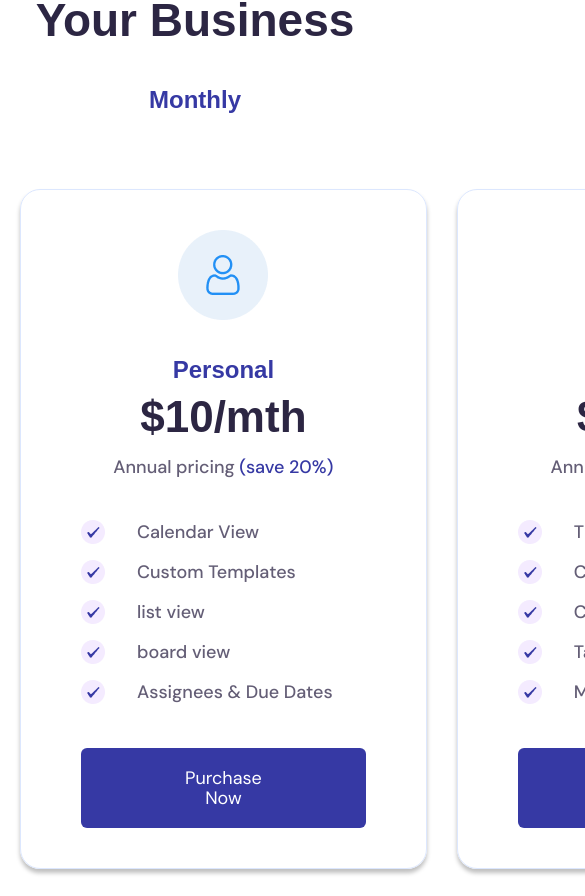
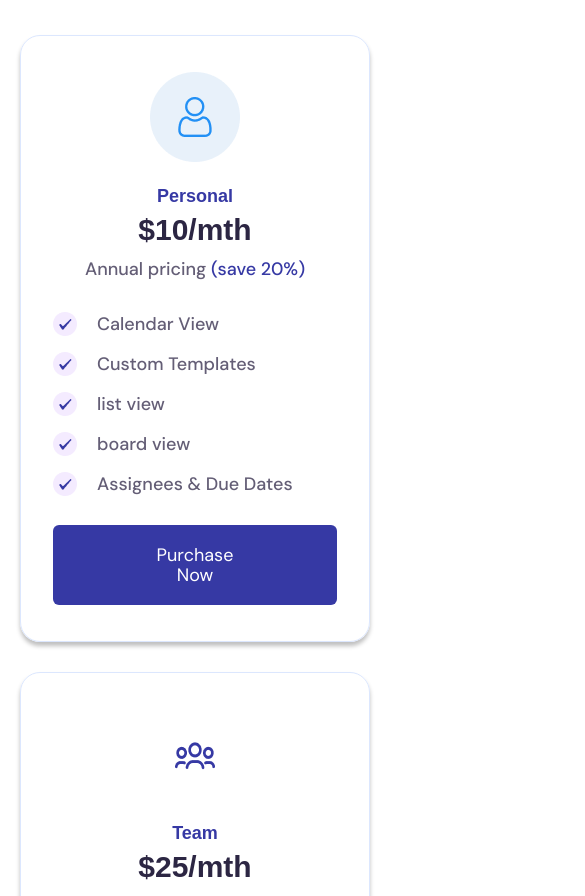
Before and after one commit to nayebislam/Innovatee, a React (Vite) app: page / in a window 390 px wide. Shown: the part 6348-7244 px from the top of the page, 585 px wide, since content can reach past the window. Built offline with nearby package versions, Linux system fonts and the light colour scheme; a web font is replaced by a local one.

Commit message:
pricing part responsive added

```diff
--- a/src/components/Pricing/Pricing.jsx
+++ b/src/components/Pricing/Pricing.jsx
@@ -7,105 +7,105 @@ import pricingcheckicon from '../../assets/pricingcheckicon.png'
 
 const Pricing = () => {
     return (
-        <section className='pb-[160px]'>
+        <section className='pb-[80px] xl:pb-[160px]'>
             <Container>
                 <div className='text-center'>
-                    <h1 className='max-w-[624px] m-auto font-primary font-bold text-[46px] leading-[58px] text-titleColor'>Pricing Designed To Fit Your Business</h1>
-                    <p className='font-primary font-bold text-[24px] leading-[100%] text-primary mt-[39px]'>Monthly</p>
+                    <h1 className='max-w-[624px] m-auto font-primary font-bold text-[26px] leading-[36px] xl:text-[46px] xl:leading-[58px] text-titleColor'>Pricing Designed To Fit Your Business</h1>
+                    <p className='font-primary font-bold text-[18px] xl:text-2xl leading-[100%] text-primary mt-[20px] xl:mt-[39px]'>Monthly</p>
                 </div>
-                <div className='flex gap-[30px] mt-[77px]'>
-                    <div className='py-[40px] px-[60px] border-[1px] border-[#DCE7FE] rounded-[20px] group hover:bg-primary hover:border-transparent transition ease-out duration-400 shadow-[0_4px_4px_0_rgba(0,0,0,0.25)]'>
+                <div className='flex flex-wrap xl:flex-nowrap gap-[30px] mt-[50px] xl:mt-[77px]'>
+                    <div className='py-9 px-8 xl:py-[40px] xl:px-[60px] border-[1px] border-[#DCE7FE] rounded-[20px] group hover:bg-primary hover:border-transparent transition ease-out duration-400 shadow-[0_4px_4px_0_rgba(0,0,0,0.25)]'>
                         <div className='flex flex-col justify-center text-center'>
                             <img className='w-[90px] m-auto' src={pricingIcon1} alt="#pricingIcon1" />
-                            <p className='font-primary font-bold text-[24px] leading-[36px] text-primary mt-[32px]  group-hover:text-[#43E7DF]'>Personal</p>
-                            <h1 className='font-primary font-bold text-[44px] leading-[54px] text-titleColor mt-[2px] mb-[14px] group-hover:text-white'>$10/mth</h1>
+                            <p className='font-primary font-bold text-[18px] leading-[28px] xl:text-[24px] xl:leading-[36px] text-primary mt-5 xl:mt-[32px] group-hover:text-[#43E7DF]'>Personal</p>
+                            <h1 className='font-primary font-bold text-[30px] leading-[40px] xl:text-[44px] xl:leading-[54px] text-titleColor mt-0 xl:mt-[2px] mb-2.5 xl:mb-[14px] group-hover:text-white'>$10/mth</h1>
                             <p className='font-secondary font-medium text-[18px] leading-[18px] text-peraColor group-hover:text-white'>Annual pricing <span className='text-primary group-hover:text-[#43E7DF]'>(save 20%)</span></p>
                         </div>
-                        <ul className='flex flex-col gap-[8px] mt-[40px]'>
-                            <li className='flex items-center gap-[32px]'>
+                        <ul className='flex flex-col gap-[8px] mt-[30px] xl:mt-[40px]'>
+                            <li className='flex items-center gap-5 xl:gap-[32px]'>
                                 <img src={pricingcheckicon} alt="#pricingcheckicon" />
                                 <span className='font-secondary font-medium text-[18px] leading-[32px] text-peraColor group-hover:text-white'>Calendar View</span>
                             </li>
-                            <li className='flex items-center gap-[32px]'>
+                            <li className='flex items-center gap-[20px] xl:gap-[32px]'>
                                 <img src={pricingcheckicon} alt="#pricingcheckicon" />
                                 <span className='font-secondary font-medium text-[18px] leading-[32px] text-peraColor group-hover:text-white'>Custom Templates</span>
                             </li>
-                            <li className='flex items-center gap-[32px]'>
+                            <li className='flex items-center gap-[20px] xl:gap-[32px]'>
                                 <img src={pricingcheckicon} alt="#pricingcheckicon" />
                                 <span className='font-secondary font-medium text-[18px] leading-[32px] text-peraColor group-hover:text-white'>list view</span>
                             </li>
-                            <li className='flex items-center gap-[32px]'>
+                            <li className='flex items-center gap-[20px] xl:gap-[32px]'>
                                 <img src={pricingcheckicon} alt="#pricingcheckicon" />
                                 <span className='font-secondary font-medium text-[18px] leading-[32px] text-peraColor group-hover:text-white'>board view</span>
                             </li>
-                            <li className='flex items-center gap-[32px]'>
+                            <li className='flex items-center gap-[20px] xl:gap-[32px]'>
                                 <img src={pricingcheckicon} alt="#pricingcheckicon" />
                                 <span className='font-secondary font-medium text-[18px] leading-[32px] text-peraColor group-hover:text-white'>Assignees & Due Dates</span>
                             </li>
                         </ul>
-                        <button className='font-secondary text-lg leading-[20px] bg-primary text-white group-hover:text-titleColor py-[20px] px-[104px] rounded-[6px] group-hover:bg-secondery cursor-pointer mt-[40px]'>Purchase Now</button>
+                        <button className='font-secondary text-lg leading-[20px] bg-primary text-white group-hover:text-titleColor py-[20px] px-[83px] xl:px-[104px] rounded-[6px] group-hover:bg-secondery cursor-pointer mt-[25px] xl:mt-[40px]'>Purchase Now</button>
                     </div>
-                    <div className='py-[40px] px-[60px] border-[1px] border-[#DCE7FE] rounded-[20px] group hover:bg-primary hover:border-transparent transition ease-out duration-400 shadow-[0_4px_4px_0_rgba(0,0,0,0.25)]'>
+                    <div className='py-9 px-8 xl:py-[40px] xl:px-[60px] border-[1px] border-[#DCE7FE] rounded-[20px] group hover:bg-primary hover:border-transparent transition ease-out duration-400 shadow-[0_4px_4px_0_rgba(0,0,0,0.25)]'>
                         <div className='flex flex-col justify-center text-center'>
                             <img className='w-[90px] m-auto' src={pricingIcon2} alt="#pricingIcon2" />
-                            <p className='font-primary font-bold text-[24px] leading-[36px] text-primary mt-[32px] group-hover:text-[#43E7DF]'>Team</p>
-                            <h1 className='font-primary font-bold text-[44px] leading-[54px] text-titleColor mt-[2px] mb-[14px] group-hover:text-white'>$25/mth</h1>
+                            <p className='font-primary font-bold text-[18px] leading-[28px] xl:text-[24px] xl:leading-[36px] text-primary mt-5 xl:mt-[32px] group-hover:text-[#43E7DF]'>Team</p>
+                            <h1 className='font-primary font-bold text-[30px] leading-[40px] xl:text-[44px] xl:leading-[54px] text-titleColor mt-0 xl:mt-[2px] mb-2.5 xl:mb-[14px] group-hover:text-white'>$25/mth</h1>
                             <p className='font-secondary font-medium text-[18px] leading-[18px] text-peraColor group-hover:text-white'>Annual pricing <span className='text-primary group-hover:text-[#43E7DF]'>(save 35%)</span></p>
                         </div>
                         <ul className='flex flex-col gap-[8px] mt-[40px]'>
-                            <li className='flex items-center gap-[32px]'>
+                            <li className='flex items-center gap-[20px] xl:gap-[32px]'>
                                 <img src={pricingcheckicon} alt="#pricingcheckicon" />
                                 <span className='font-secondary font-medium text-[18px] leading-[32px] text-peraColor group-hover:text-white'>Timeline Review</span>
                             </li>
-                            <li className='flex items-center gap-[32px]'>
+                            <li className='flex items-center gap-[20px] xl:gap-[32px]'>
                                 <img src={pricingcheckicon} alt="#pricingcheckicon" />
                                 <span className='font-secondary font-medium text-[18px] leading-[32px] text-peraColor group-hover:text-white'>Custom fields</span>
                             </li>
-                            <li className='flex items-center gap-[32px]'>
+                            <li className='flex items-center gap-[20px] xl:gap-[32px]'>
                                 <img src={pricingcheckicon} alt="#pricingcheckicon" />
                                 <span className='font-secondary font-medium text-[18px] leading-[32px] text-peraColor group-hover:text-white'>Custom Templates</span>
                             </li>
-                            <li className='flex items-center gap-[32px]'>
+                            <li className='flex items-center gap-[20px] xl:gap-[32px]'>
                                 <img src={pricingcheckicon} alt="#pricingcheckicon" />
                                 <span className='font-secondary font-medium text-[18px] leading-[32px] text-peraColor group-hover:text-white'>Task dependencies</span>
                             </li>
-                            <li className='flex items-center gap-[32px]'>
+                            <li className='flex items-center gap-[20px] xl:gap-[32px]'>
                                 <img src={pricingcheckicon} alt="#pricingcheckicon" />
                                 <span className='font-secondary font-medium text-[18px] leading-[32px] text-peraColor group-hover:text-white'>Milestones Manage</span>
                             </li>
                         </ul>
-                        <button className='font-secondary text-lg leading-[20px] bg-primary text-white group-hover:text-titleColor py-[20px] px-[104px] rounded-[6px] group-hover:bg-secondery cursor-pointer mt-[40px]'>Purchase Now</button>
+                        <button className='font-secondary text-lg leading-[20px] bg-primary text-white group-hover:text-titleColor py-[20px] px-[83px] xl:px-[104px] rounded-[6px] group-hover:bg-secondery cursor-pointer mt-[25px] xl:mt-[40px]'>Purchase Now</button>
                     </div>
-                    <div className='py-[40px] px-[60px] border-[1px] border-[#DCE7FE] rounded-[20px] group hover:bg-primary hover:border-transparent transition ease-out duration-400 shadow-[0_4px_4px_0_rgba(0,0,0,0.25)]'>
+                    <div className='py-9 px-8 xl:py-[40px] xl:px-[60px] border-[1px] border-[#DCE7FE] rounded-[20px] group hover:bg-primary hover:border-transparent transition ease-out duration-400 shadow-[0_4px_4px_0_rgba(0,0,0,0.25)]'>
                         <div className='flex flex-col justify-center text-center'>
                             <img className='w-[90px] m-auto' src={pricingIcon3} alt="#pricingIcon3" />
-                            <p className='font-primary font-bold text-[24px] leading-[36px] text-primary mt-[32px] group-hover:text-[#43E7DF]'>Enterprise</p>
-                            <h1 className='font-primary font-bold text-[44px] leading-[54px] text-titleColor mt-[2px] mb-[14px] group-hover:text-white'>$10/mth</h1>
+                            <p className='font-primary font-bold text-[18px] leading-[28px] xl:text-[24px] xl:leading-[36px] text-primary mt-5 xl:mt-[32px] group-hover:text-[#43E7DF]'>Enterprise</p>
+                            <h1 className='font-primary font-bold text-[30px] leading-[40px] xl:text-[44px] xl:leading-[54px] text-titleColor mt-0 xl:mt-[2px] mb-2.5 xl:mb-[14px] group-hover:text-white'>$10/mth</h1>
                             <p className='font-secondary font-medium text-[18px] leading-[18px] text-peraColor group-hover:text-white'>Annual pricing <span className='text-primary group-hover:text-[#43E7DF]'>(save 40%)</span></p>
                         </div>
                         <ul className='flex flex-col gap-[8px] mt-[40px]'>
-                            <li className='flex items-center gap-[32px]'>
+                            <li className='flex items-center gap-[20px] xl:gap-[32px]'>
                                 <img src={pricingcheckicon} alt="#pricingcheckicon" />
                                 <span className='font-secondary font-medium text-[18px] leading-[32px] text-peraColor group-hover:text-white'>Data export & deletion</span>
                             </li>
-                            <li className='flex items-center gap-[32px]'>
+                            <li className='flex items-center gap-[20px] xl:gap-[32px]'>
                                 <img src={pricingcheckicon} alt="#pricingcheckicon" />
                                 <span className='font-secondary font-medium text-[18px] leading-[32px] text-peraColor group-hover:text-white'>Block native integrations</span>
                             </li>
-                            <li className='flex items-center gap-[32px]'>
+                            <li className='flex items-center gap-[20px] xl:gap-[32px]'>
                                 <img src={pricingcheckicon} alt="#pricingcheckicon" />
                                 <span className='font-secondary font-medium text-[18px] leading-[32px] text-peraColor group-hover:text-white'>Custom branding</span>
                             </li>
-                            <li className='flex items-center gap-[32px]'>
+                            <li className='flex items-center gap-[20px] xl:gap-[32px]'>
                                 <img src={pricingcheckicon} alt="#pricingcheckicon" />
                                 <span className='font-secondary font-medium text-[18px] leading-[32px] text-peraColor group-hover:text-white'>Lock custom fields</span>
                             </li>
-                            <li className='flex items-center gap-[32px]'>
+                            <li className='flex items-center gap-[20px] xl:gap-[32px]'>
                                 <img src={pricingcheckicon} alt="#pricingcheckicon" />
                                 <span className='font-secondary font-medium text-[18px] leading-[32px] text-peraColor group-hover:text-white'>Priority support</span>
                             </li>
                         </ul>
-                        <button className='font-secondary text-lg leading-[20px] bg-primary text-white group-hover:text-titleColor py-[20px] px-[104px] rounded-[6px] group-hover:bg-secondery cursor-pointer mt-[40px]'>Purchase Now</button>
+                        <button className='font-secondary text-lg leading-[20px] bg-primary text-white group-hover:text-titleColor py-[20px] px-[83px] xl:px-[104px] rounded-[6px] group-hover:bg-secondery cursor-pointer mt-[25px] xl:mt-[40px]'>Purchase Now</button>
                     </div>
                 </div>
             </Container>
```
